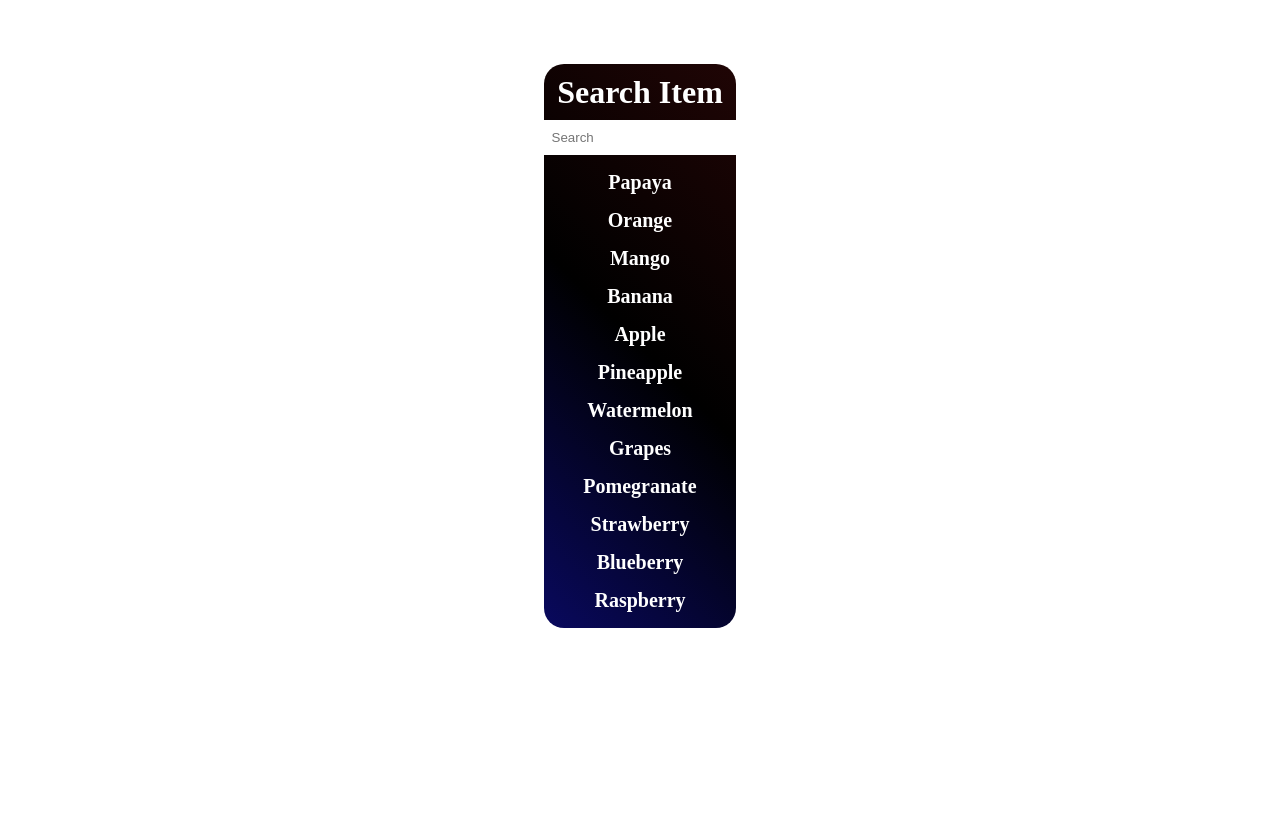
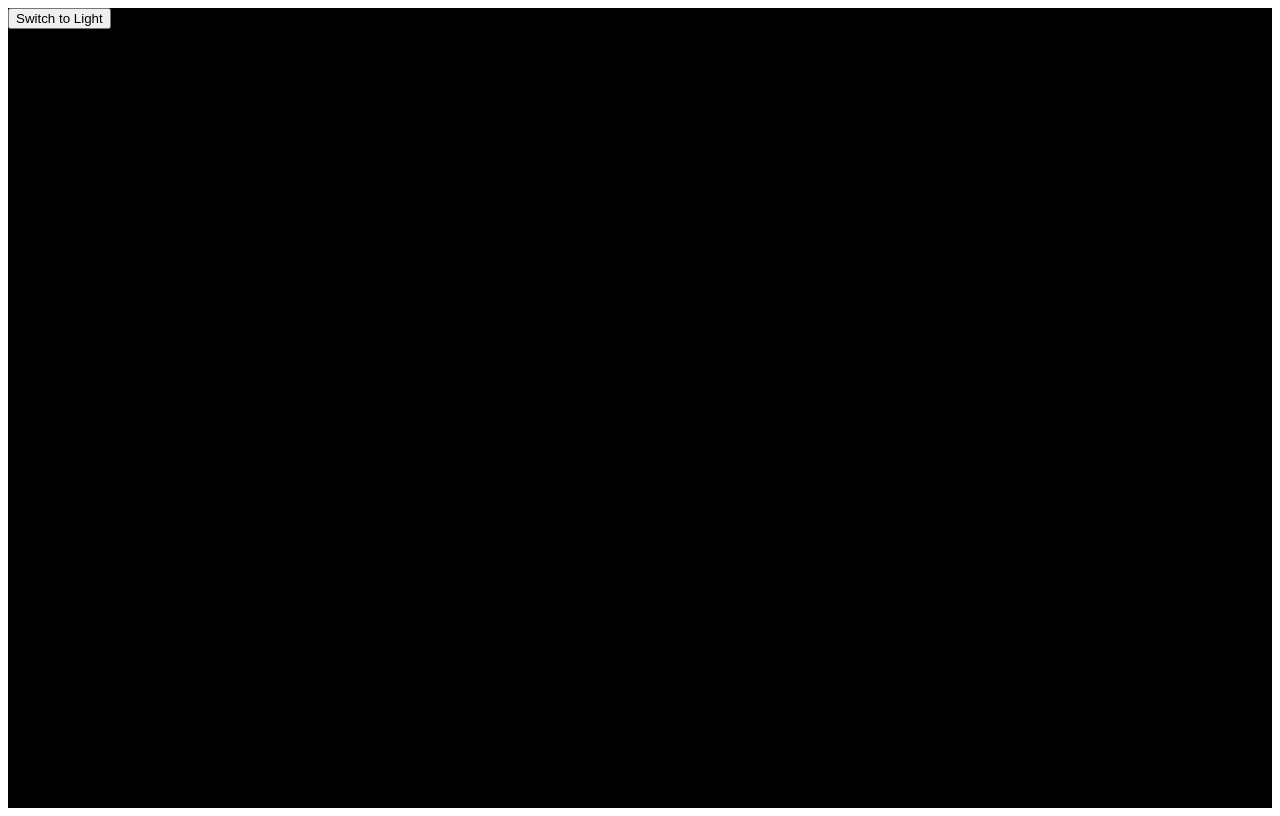
Before and after one commit to sumitdashrathgupta/React-Logical, a React (Vite) app: page / in a window 1280 px wide. Built offline with nearby package versions, Linux system fonts and the light colour scheme.

Commit message:
drak mode

```diff
--- a/src/App.jsx
+++ b/src/App.jsx
@@ -1,10 +1,10 @@
 import React from 'react'
-import Search from "./Application/Search/App"
+import Drak from "./Application/Drak Mode/App"
 
 function App() {
   return (
     <>
-      <Search />
+      <Drak />
     </>
   )
 }
--- /dev/null
+++ b/src/Application/Drak Mode/App.jsx
@@ -0,0 +1,13 @@
+import React from 'react'
+import Theam from "./Components/Theam"
+import Provide from "./Context/Provide"
+
+const App = () => {
+    return (
+        <Provide>
+            <Theam />
+        </Provide>
+    )
+}
+
+export default App
--- /dev/null
+++ b/src/Application/Drak Mode/Components/Theam.jsx
@@ -0,0 +1,19 @@
+import React, { useContext } from 'react'
+import Context from "../Context/Create"
+const Theam = () => {
+    const { dark, light } = useContext(Context)
+    const handleEvent = () => {
+        dark(!light)
+        console.log(light)
+    }
+
+    return (
+        <div style={{ backgroundColor: light ? '#ffffff' : 'black', color: light ? '#000' : '#fff',width:'100%',height:'100vh',padding:0,margin:0}}>
+            <button onClick={handleEvent}>
+                {light ? 'Switch to Dark' : 'Switch to Light'}
+            </button>
+        </div>
+    )
+}
+
+export default Theam
--- /dev/null
+++ b/src/Application/Drak Mode/Context/Create.jsx
@@ -0,0 +1,3 @@
+import { createContext } from "react";
+const context = createContext()
+export default context
--- /dev/null
+++ b/src/Application/Drak Mode/Context/Provide.jsx
@@ -0,0 +1,13 @@
+import React, { useState } from "react";
+import Context from "./Create"
+
+const ProvideContext = ({ children }) => {
+    const [light, dark] = useState(false)
+    return (
+        <Context.Provider value={{ light, dark }}>
+            {children}
+        </Context.Provider>
+    )
+}
+
+export default ProvideContext
```
